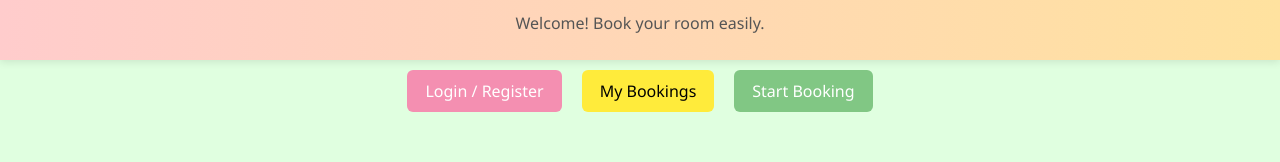
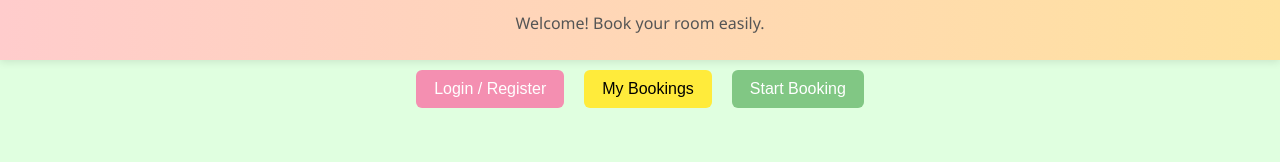
Before and after one commit to Walia10/cr, a React (Create React App) app in the folder frontend/: page / in a window 1280 px wide. Shown: the part 125-287 px from the top of the page. Built offline with nearby package versions, Linux system fonts and the light colour scheme.

Commit message:
UI CHANGES

```diff
--- a/frontend/src/components/Home.js
+++ b/frontend/src/components/Home.js
@@ -1,8 +1,21 @@
-import React from 'react';
-import { Link } from 'react-router-dom';
+import React, { useEffect } from 'react';
+import { useNavigate } from 'react-router-dom';
+import { isLoggedIn, isAdmin } from '../utils/auth';
 import '../Styles.css';
 
 function Home() {
+  const navigate = useNavigate();
+
+  useEffect(() => {
+    if (isLoggedIn()) {
+      if (isAdmin()) {
+        navigate('/admin/dashboard');
+      } else {
+        navigate('/rooms');
+      }
+    }
+  }, []);
+
   return (
     <div>
       <header>
@@ -11,9 +24,9 @@ function Home() {
       </header>
 
       <div>
-        <Link className="btn btn-pink" to="/login">Login / Register</Link>
-        <Link className="btn btn-yellow" to="/mybookings">My Bookings</Link>
-        <Link className="btn btn-green" to="/">Start Booking</Link>
+        <button className="btn btn-pink" onClick={() => navigate('/login')}>Login / Register</button>
+        <button className="btn btn-yellow" onClick={() => navigate('/mybookings')}>My Bookings</button>
+        <button className="btn btn-green" onClick={() => navigate('/rooms')}>Start Booking</button>
       </div>
     </div>
   );
--- a/frontend/src/utils/auth.js
+++ b/frontend/src/utils/auth.js
@@ -1,7 +1,7 @@
 export const isLoggedIn = () => {
-  return !!localStorage.getItem("token");
+  return localStorage.getItem('token') !== null;
 };
 
 export const isAdmin = () => {
-  return localStorage.getItem("role") === "admin";
+  return localStorage.getItem('role') === 'admin';
 };
```
